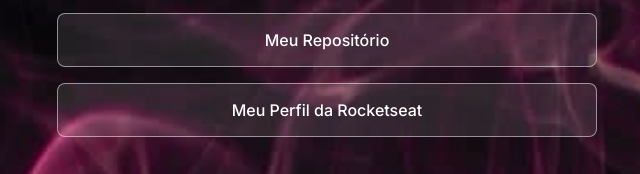
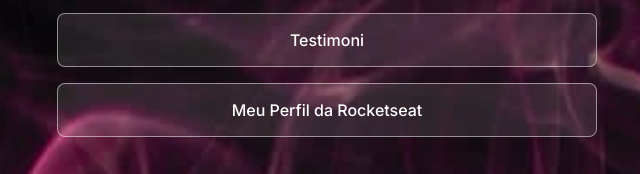
Before and after one commit to xyna-store/xyna-store.github.io, a plain HTML site: page index.html in a window 1280 px wide. Shown: the part 338-512 px from the top of the page, 313-953 px from the left. Drawn offline with nearby package versions, Linux system fonts and the light colour scheme.

Commit message:
Update index.html

```diff
--- a/index.html
+++ b/index.html
@@ -38,8 +38,8 @@
           >
         </li>
         <li>
-          <a href="https://github.com/danieldemoura" target="_blank"
-            >Meu Repositório</a
+          <a href="https://t.me/XynaStore" target="_blank"
+            >Testimoni</a
           >
         </li>
         <li>
```
